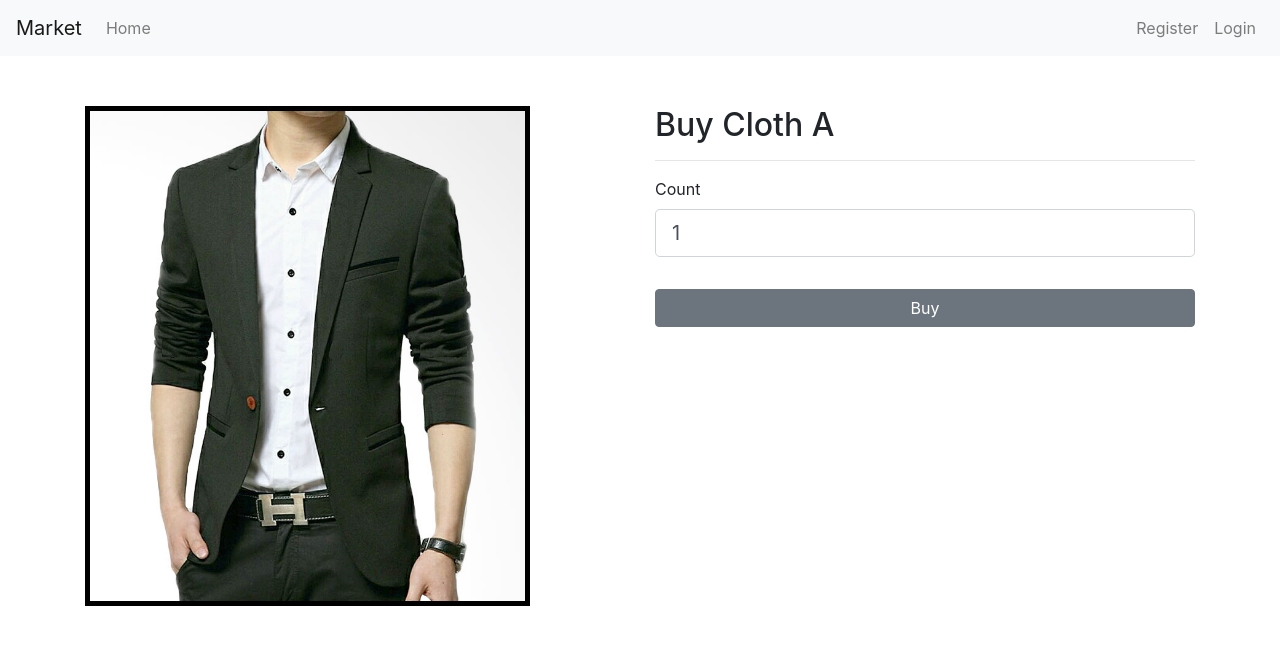
After one commit to leonardif-edts/ga-research-website, a Flask app: page /transaction/1 in a window 1280 px wide. The commit adds this page. Shown: the top 645 px of the page. Run offline with Flask 2, Linux system fonts and the light colour scheme.

Commit message:
add transaction activity

```diff
--- a/app.py
+++ b/app.py
@@ -4,10 +4,14 @@ dummy_data = [
     {"id": 3, "name": "Gadget C", "description": "Sample Description Text", "price": 500000, "img": "gadgets.jpg"}
 ]
 
+import os
 from flask import Flask
-from flask import render_template, url_for, make_response, request
+from flask import render_template, url_for, make_response, request, flash, redirect
 
 app = Flask(__name__)
+app.config["SECRET_KEY"] = os.urandom(32)
+
+from module.forms import TransactionForm
 
 def get_utm(response):
     args = request.args
@@ -36,11 +40,21 @@ def product(product_id):
     product = product[0] if (product) else None
     return render_template("product.html", product = product)
 
+@app.route("/transaction/<product_id>", methods=["GET", "POST"])
+def transaction(product_id):
+    product = list(filter(lambda prd: prd["id"] == int(product_id), dummy_data))
+    product = product[0] if (product) else None
+
+    form = TransactionForm()
+    if (form.validate_on_submit()):
+        flash("Transaction Sucessfull!", "success")
+        return redirect(url_for("home"))
+    return render_template("transaction.html", product = product, form = form)
+
 @app.route("/cookie")
 def get_cookie():
     cookie = request.cookies
     return cookie
 
-
 if __name__ == "__main__":
     app.run(debug=True)
--- /dev/null
+++ b/module/forms.py
@@ -0,0 +1,7 @@
+from flask_wtf import FlaskForm
+from wtforms import IntegerField, SubmitField
+from wtforms.validators import DataRequired
+
+class TransactionForm(FlaskForm):
+	count = IntegerField('Count', default=1, validators=[DataRequired()])
+	submit = SubmitField('Buy')
--- a/templates/layout.html
+++ b/templates/layout.html
@@ -27,6 +27,18 @@
       </div>
     </nav>
 
+    <!-- Flash Message -->
+    {% with messages = get_flashed_messages(with_categories=true) %}
+      {% if messages %}
+        {% for category, message in messages %}
+          <div class="alert alert-{{ category }}">
+            {{ message }}
+          </div>
+        {% endfor %}
+      {% endif %}
+    {% endwith %}
+
+
     <!-- Content Part -->
     {% block content %}
     {% endblock content %}
--- a/templates/product.html
+++ b/templates/product.html
@@ -25,7 +25,7 @@
           <hr>
           <br>
 
-          <a href="#" class="btn btn-secondary btn-block">Buy</a>
+          <a href="{{ url_for('transaction', product_id=product.id) }}" class="btn btn-secondary btn-block">Buy</a>
 
         </div>
       </div>
--- /dev/null
+++ b/templates/transaction.html
@@ -0,0 +1,44 @@
+{% extends "layout.html" %}
+{% block content %}
+	<!-- Pesan Pembuka -->
+	<div class="container" style="margin-top: 50px">
+		<div class="row">
+			<!-- Product Image -->
+			<div class="col-5">
+				<img class="product-preview-img" src="{{ url_for('static', filename='assets/' + product.img) }}" alt="Product Image">
+			</div>
+
+			<!-- Empty Space -->
+			<div class="col-1"></div>
+
+			<!-- Form -->
+			<div class="col-6">
+				<h2>Buy {{ product.name }}</h2>
+				<hr>
+				<form method="POST" action="">
+					{{ form.hidden_tag() }}
+
+					<fieldset class="form-group">
+						<div class="form-group">
+							{{ form.count.label(class="form-control-label") }}
+							{% if form.count.errors %}
+								{{ form.count(class="form-control form-control-lg is-invalid") }}
+								<div class="invalid-feedback">
+									{% for error in form.password.errors %}
+										<span>{{ error }}</span>
+									{% endfor %}
+								</div>
+							{% else %}
+								{{ form.count(class="form-control form-control-lg") }}
+							{% endif %}
+						</div>
+					</fieldset>
+					<div class="form-group">
+						<button type=submit class="btn btn-secondary btn-block">Buy</button>
+					</div>
+				</form>
+			</div>
+		</div>
+
+	</div>
+{% endblock content %}
```
